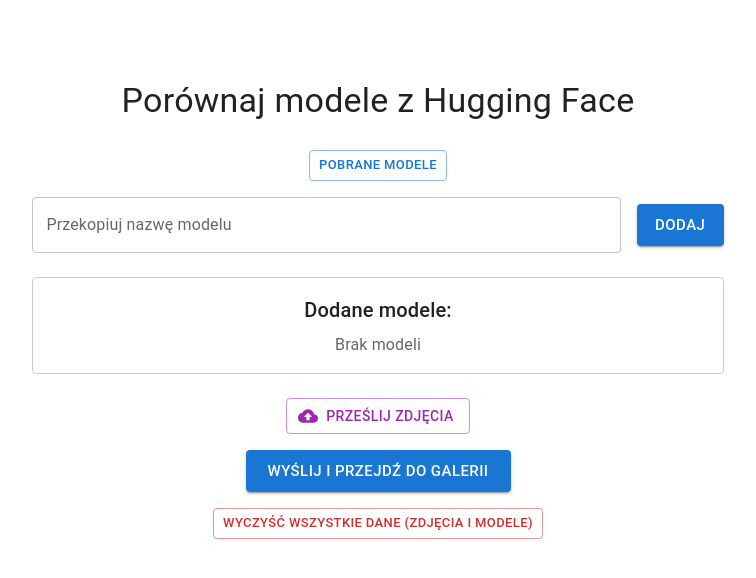
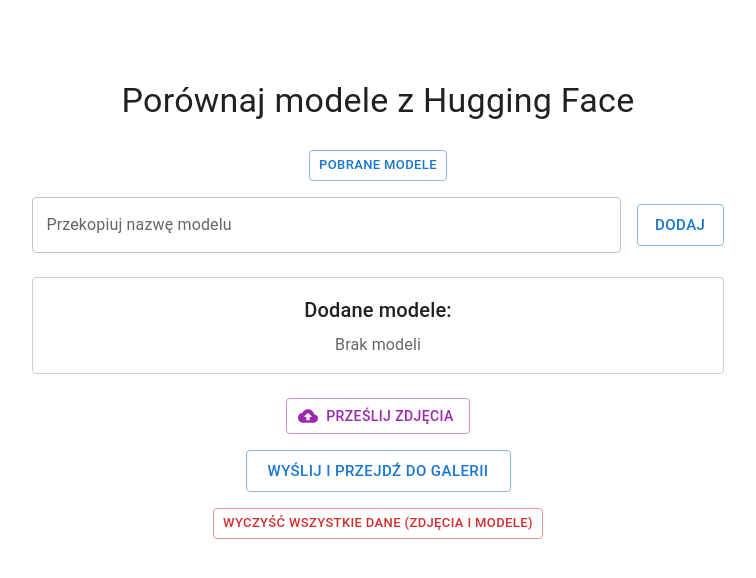
Before and after one commit to arcadio77/image-captioning-comparator, a React (Vite) app in the folder frontend/: page / in a window 1280 px wide. Shown: the top 578 px of the page, without its empty margins (262-1018 px from the left). Built offline with nearby package versions, Linux system fonts and the light colour scheme.

Commit message:
Update App.tsx

```diff
--- a/frontend/src/App.tsx
+++ b/frontend/src/App.tsx
@@ -144,7 +144,6 @@
             if (models.length > 0) {
                 setSelectedModel(models[0]);
             }
-            handleCloseAlertDialog();
             navigate('/gallery');
 
         } catch (error) {
@@ -206,7 +205,7 @@
                     disabled={loading}
                 />
                 <Button
-                    variant="contained"
+                    variant="outlined"
                     onClick={handleAddText}
                     size="large"
                     disabled={loading}
@@ -280,7 +279,7 @@
                 </Box>
             ) : (
                 <Button
-                    variant="contained"
+                    variant="outlined"
                     size="large"
                     sx={{ mt: 2 }}
                     onClick={handleSend}
@@ -293,7 +292,13 @@
                 variant="outlined"
                 color="error"
                 size="small"
-                sx={{ mt: 2 }}
+                sx={{
+                    mt: 2,
+                    '&:hover': {
+                        backgroundColor: (theme) => theme.palette.error.light + '1A',
+                        borderColor: (theme) => theme.palette.error.dark,
+                    },
+                }}
                 onClick={reset}
                 disabled={loading}
             >
```
